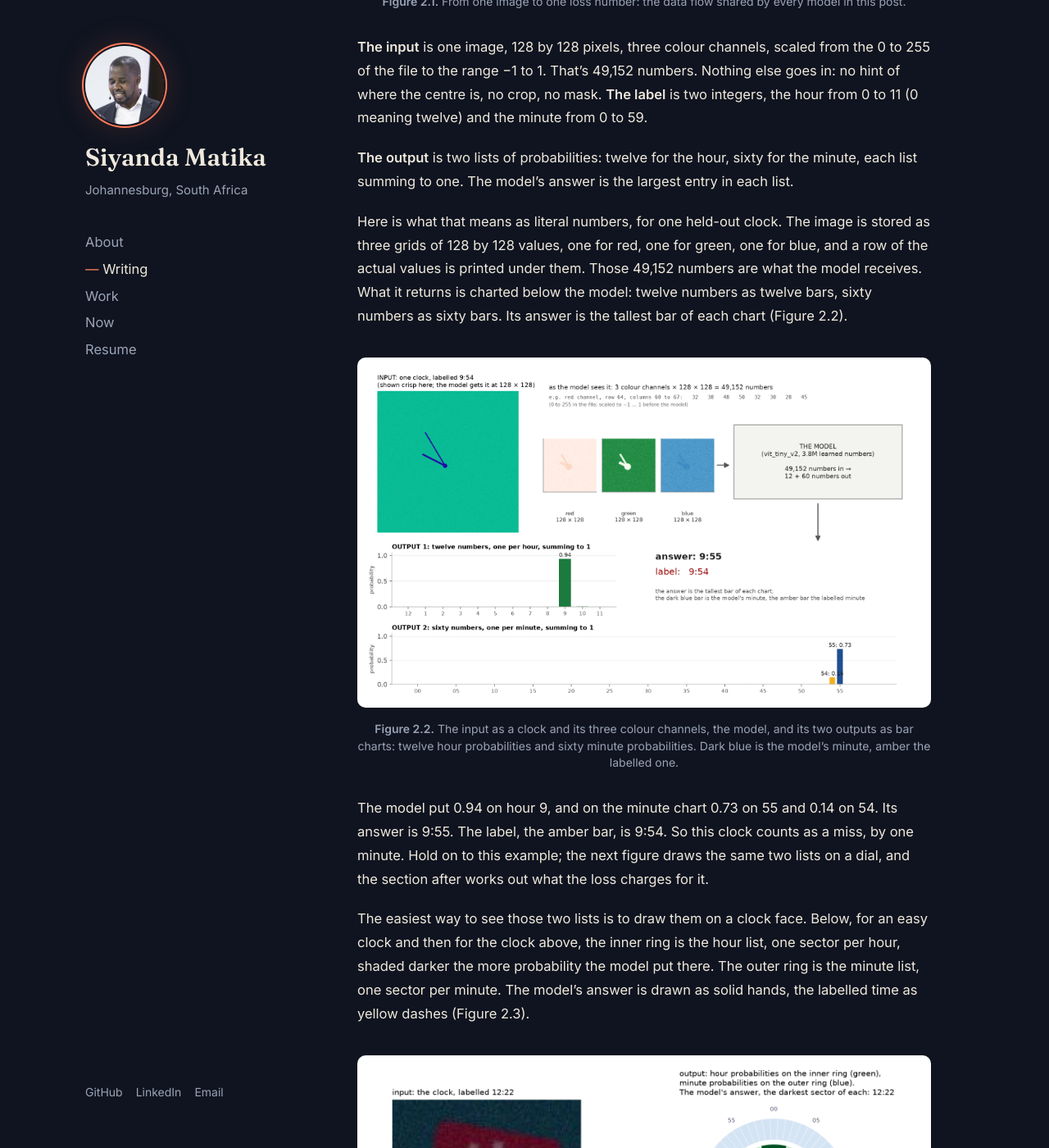
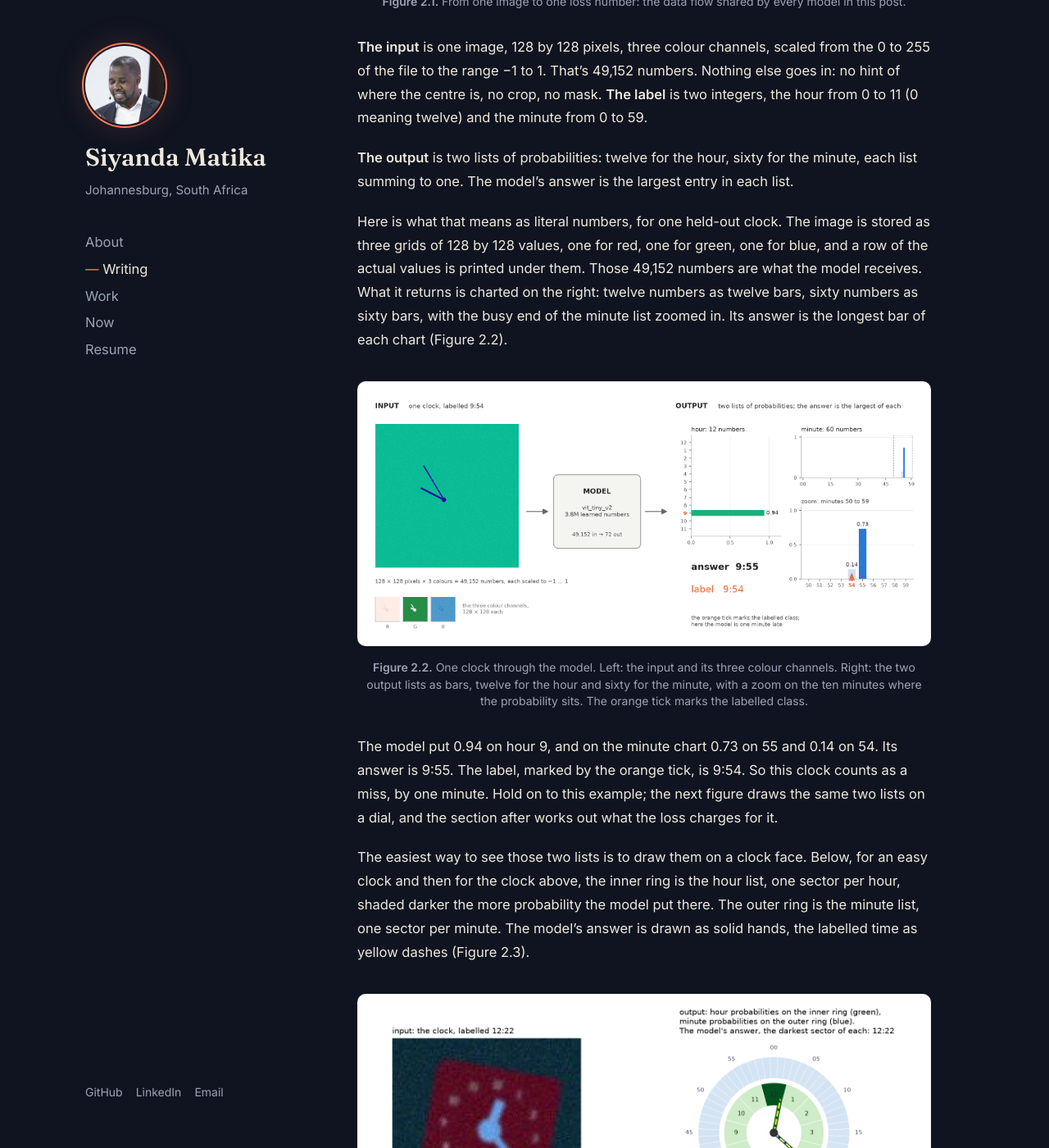
Before and after one commit to matikasiyanda/matikasiyanda.github.io, a Jekyll site: the page built from _posts/2026-09-15-clocks-part-2-models.md, in a window 1280 px wide and 1400 px high, scrolled down 2019 px. Shown: the whole window at 82% size. Built offline with Jekyll 4.4.1, drawn with Linux system fonts in a browser that asks for light colours; comment, search, counter and statistics services are not loaded.

Commit message:
Figure 2.2 redesigned

```diff
--- a/_posts/2026-09-15-clocks-part-2-models.md
+++ b/_posts/2026-09-15-clocks-part-2-models.md
@@ -65,16 +65,17 @@ Here is what that means as literal numbers, for one held-out clock. The
 image is stored as three grids of 128 by 128 values, one for red, one for
 green, one for blue, and a row of the actual values is printed under them.
 Those 49,152 numbers are what the model receives. What it returns is
-charted below the model: twelve numbers as twelve bars, sixty numbers as
-sixty bars. Its answer is the tallest bar of each chart (Figure 2.2).
+charted on the right: twelve numbers as twelve bars, sixty numbers as
+sixty bars, with the busy end of the minute list zoomed in. Its answer is
+the longest bar of each chart (Figure 2.2).
 
 ![The input as a clock and its three colour channels, the model, and the output as the twelve and sixty numbers it returns](/assets/clocks/io_numbers.png){: .no-invert}
 
-**Figure 2.2.** The input as a clock and its three colour channels, the model, and its two outputs as bar charts: twelve hour probabilities and sixty minute probabilities. Dark blue is the model's minute, amber the labelled one.
+**Figure 2.2.** One clock through the model. Left: the input and its three colour channels. Right: the two output lists as bars, twelve for the hour and sixty for the minute, with a zoom on the ten minutes where the probability sits. The orange tick marks the labelled class.
 {: .figcap}
 
 The model put 0.94 on hour 9, and on the minute chart 0.73 on 55 and 0.14
-on 54. Its answer is 9:55. The label, the amber bar, is 9:54. So this
+on 54. Its answer is 9:55. The label, marked by the orange tick, is 9:54. So this
 clock counts as a miss, by one minute. Hold on to this example; the next
 figure draws the same two lists on a dial, and the section after works out
 what the loss charges for it.
```
Also changed, not shown: assets/clocks/io_numbers.png.
